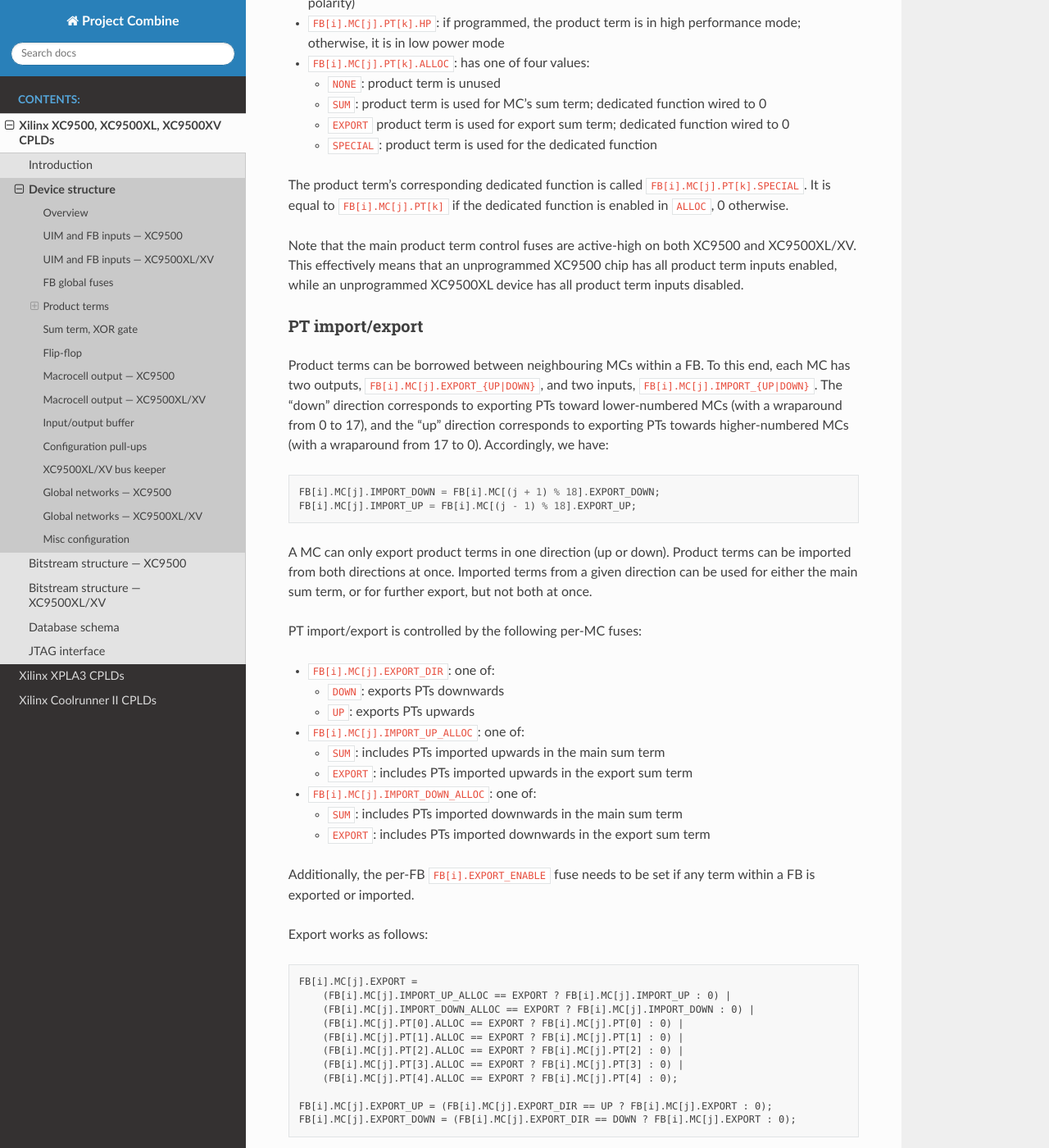
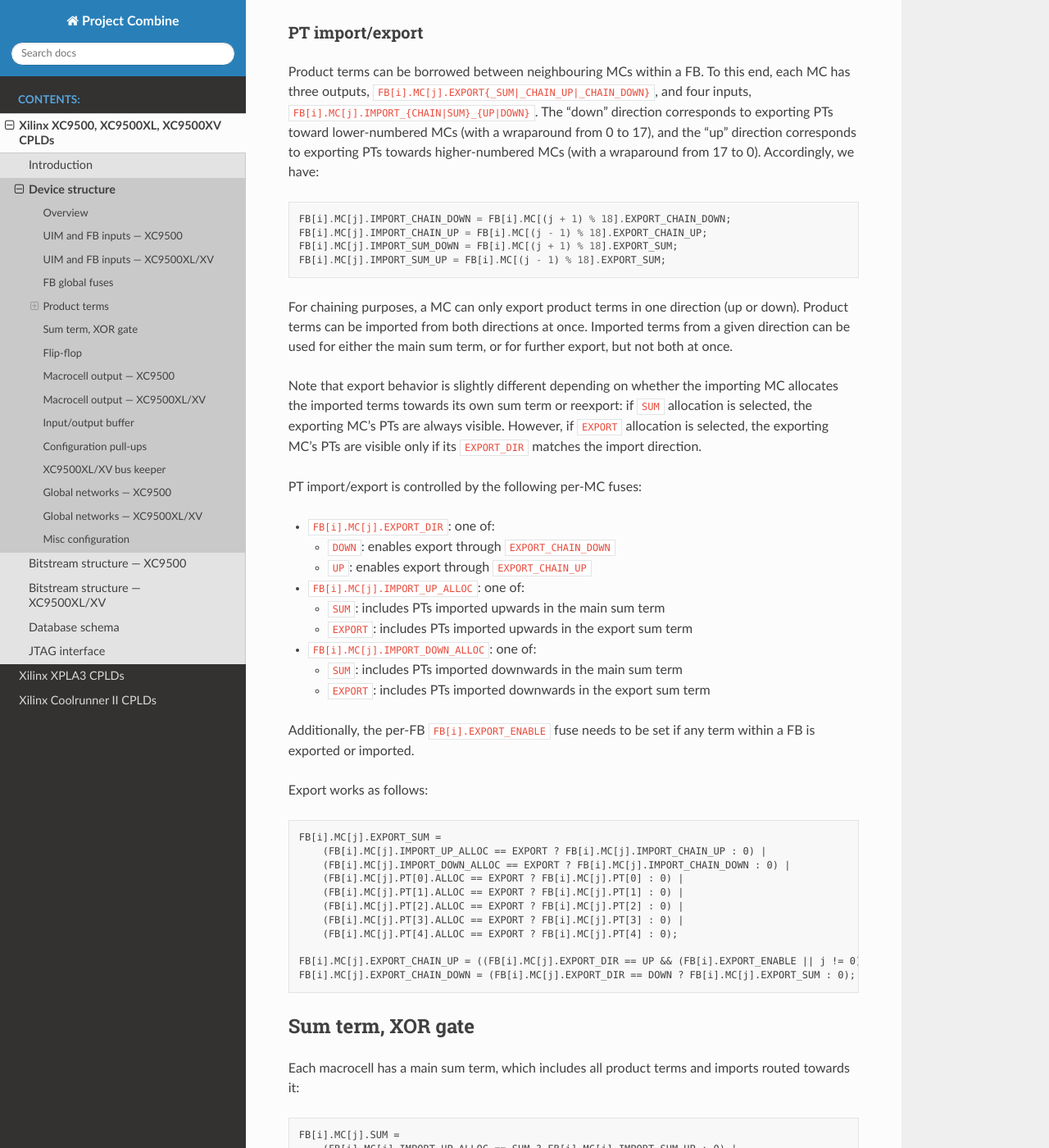
Before and after one commit to prjunnamed/prjcombine, a Sphinx documentation site: the page built from docs/xc9500/structure.rst, in a window 1280 px wide and 1400 px high, scrolled down 3848 px. Shown: the whole window at 82% size. Built offline with Sphinx 7.4.7 and the Read the Docs theme 2.0.0, drawn with Linux system fonts in a browser that asks for light colours; pages that are not in the unit, such as notebooks, are missing from menus; some of the changed text lies outside the part shown.

```diff
--- a/docs/xc9500/structure.rst
+++ b/docs/xc9500/structure.rst
@@ -90,7 +90,7 @@ Each FB has 36 inputs, which we call ``FB[i].IM[j]``.  Each FB input is controll
 
 - mux fuses (``FB[i].IM[j].MUX``) select what is routed to the input.  The combinations include:
 
-  - ``NONE``: the input is a constant ??? (for unused inputs)
+  - ``NONE``: the input is a constant 0 (for unused inputs)
   - ``UIM``: the input is a wire-AND of MC outputs (and the second set of fuses is relevant)
   - ``FBK_MC{k}``: the input is routed through fast feedback path from ``FB[i].MC[k].OUT``
   - ``PAD_FB{k}_MC{l}``: the input is routed from an input buffer ``FB[k].MC[l].IOB.I``
@@ -126,19 +122,17 @@ Each FB has 54 inputs, which we call ``FB[i].IM[j]``.  Each FB input is controll
   FBs within a single device.  In other words, the set of allowed values for these fuses
   depends only on the ``j`` coordinate, but not on ``i``.
 
-.. todo:: check ``NONE`` semantics
-
 
 FB global fuses
 ===============
 
 Each function block has two fuses controlling the entire FB:
 
-- ``FB[i].ENABLE``: function block enable; needs to be programmed to use this function block
-- ``FB[i].EXPORT_ENABLE``: function block PT export enable; needs to be programmed to use PT
-  import/export within this function block
-
-.. todo:: determine what these do exactly
+- ``FB[i].ENABLE``: function block enable; needs to be programmed to use this function block;
+  when not programmed, the product term circuitry will be powered off and all PTs will read as ``1``
+- ``FB[i].EXPORT_ENABLE``: function block PT export enable; should be programmed to use PT
+  import/export within this function block; disabling this masks MC 0 upwards chain export, breaking
+  a combinatorial loop that would otherwise form when no exports are used within a FB
 
 
 Product terms
@@ -186,25 +180,32 @@ has all product term inputs disabled.
 PT import/export
 ----------------
 
-Product terms can be borrowed between neighbouring MCs within a FB.  To this end, each MC has two outputs,
-``FB[i].MC[j].EXPORT_{UP|DOWN}``, and two inputs, ``FB[i].MC[j].IMPORT_{UP|DOWN}``.  The "down" direction
+Product terms can be borrowed between neighbouring MCs within a FB.  To this end, each MC has three outputs,
+``FB[i].MC[j].EXPORT{_SUM|_CHAIN_UP|_CHAIN_DOWN}``, and four inputs, ``FB[i].MC[j].IMPORT_{CHAIN|SUM}_{UP|DOWN}``.  The "down" direction
 corresponds to exporting PTs toward lower-numbered MCs (with a wraparound from 0 to 17), and the "up"
 direction corresponds to exporting PTs towards higher-numbered MCs (with a wraparound from 17 to 0).
 Accordingly, we have::
 
-    FB[i].MC[j].IMPORT_DOWN = FB[i].MC[(j + 1) % 18].EXPORT_DOWN;
-    FB[i].MC[j].IMPORT_UP = FB[i].MC[(j - 1) % 18].EXPORT_UP;
+    FB[i].MC[j].IMPORT_CHAIN_DOWN = FB[i].MC[(j + 1) % 18].EXPORT_CHAIN_DOWN;
+    FB[i].MC[j].IMPORT_CHAIN_UP = FB[i].MC[(j - 1) % 18].EXPORT_CHAIN_UP;
+    FB[i].MC[j].IMPORT_SUM_DOWN = FB[i].MC[(j + 1) % 18].EXPORT_SUM;
+    FB[i].MC[j].IMPORT_SUM_UP = FB[i].MC[(j - 1) % 18].EXPORT_SUM;
 
-A MC can only export product terms in one direction (up or down).
+For chaining purposes, a MC can only export product terms in one direction (up or down).
 Product terms can be imported from both directions at once.
 Imported terms from a given direction can be used for either the main sum term, or for further export, but not both at once.
+
+Note that export behavior is slightly different depending on whether the importing MC allocates the imported
+terms towards its own sum term or reexport: if ``SUM`` allocation is selected, the exporting MC's PTs are always
+visible.  However, if ``EXPORT`` allocation is selected, the exporting MC's PTs are visible only if its ``EXPORT_DIR``
+matches the import direction.
 
 PT import/export is controlled by the following per-MC fuses:
 
 - ``FB[i].MC[j].EXPORT_DIR``: one of:
 
-  - ``DOWN``: exports PTs downwards
-  - ``UP``: exports PTs upwards
+  - ``DOWN``: enables export through ``EXPORT_CHAIN_DOWN``
+  - ``UP``: enables export through ``EXPORT_CHAIN_UP``
 
 - ``FB[i].MC[j].IMPORT_UP_ALLOC``: one of:
 
@@ -220,19 +221,17 @@ Additionally, the per-FB ``FB[i].EXPORT_ENABLE`` fuse needs to be set if any ter
 
 Export works as follows::
 
-    FB[i].MC[j].EXPORT =
-        (FB[i].MC[j].IMPORT_UP_ALLOC == EXPORT ? FB[i].MC[j].IMPORT_UP : 0) |
-        (FB[i].MC[j].IMPORT_DOWN_ALLOC == EXPORT ? FB[i].MC[j].IMPORT_DOWN : 0) |
+    FB[i].MC[j].EXPORT_SUM =
+        (FB[i].MC[j].IMPORT_UP_ALLOC == EXPORT ? FB[i].MC[j].IMPORT_CHAIN_UP : 0) |
+        (FB[i].MC[j].IMPORT_DOWN_ALLOC == EXPORT ? FB[i].MC[j].IMPORT_CHAIN_DOWN : 0) |
         (FB[i].MC[j].PT[0].ALLOC == EXPORT ? FB[i].MC[j].PT[0] : 0) |
         (FB[i].MC[j].PT[1].ALLOC == EXPORT ? FB[i].MC[j].PT[1] : 0) |
         (FB[i].MC[j].PT[2].ALLOC == EXPORT ? FB[i].MC[j].PT[2] : 0) |
         (FB[i].MC[j].PT[3].ALLOC == EXPORT ? FB[i].MC[j].PT[3] : 0) |
         (FB[i].MC[j].PT[4].ALLOC == EXPORT ? FB[i].MC[j].PT[4] : 0);
 
-    FB[i].MC[j].EXPORT_UP = (FB[i].MC[j].EXPORT_DIR == UP ? FB[i].MC[j].EXPORT : 0);
-    FB[i].MC[j].EXPORT_DOWN = (FB[i].MC[j].EXPORT_DIR == DOWN ? FB[i].MC[j].EXPORT : 0);
-
-.. todo:: verify all of the above
+    FB[i].MC[j].EXPORT_CHAIN_UP = ((FB[i].MC[j].EXPORT_DIR == UP && (FB[i].EXPORT_ENABLE || j != 0)) ? FB[i].MC[j].EXPORT_SUM : 0);
+    FB[i].MC[j].EXPORT_CHAIN_DOWN = (FB[i].MC[j].EXPORT_DIR == DOWN ? FB[i].MC[j].EXPORT_SUM : 0);
 
 
 Sum term, XOR gate
@@ -241,8 +240,8 @@ Sum term, XOR gate
 Each macrocell has a main sum term, which includes all product terms and imports routed towards it::
 
     FB[i].MC[j].SUM =
-        (FB[i].MC[j].IMPORT_UP_ALLOC == SUM ? FB[i].MC[j].IMPORT_UP : 0) |
-        (FB[i].MC[j].IMPORT_DOWN_ALLOC == SUM ? FB[i].MC[j].IMPORT_DOWN : 0) |
+        (FB[i].MC[j].IMPORT_UP_ALLOC == SUM ? FB[i].MC[j].IMPORT_SUM_UP : 0) |
+        (FB[i].MC[j].IMPORT_DOWN_ALLOC == SUM ? FB[i].MC[j].IMPORT_SUM_DOWN : 0) |
         (FB[i].MC[j].PT[0].ALLOC == SUM ? FB[i].MC[j].PT[0] : 0) |
         (FB[i].MC[j].PT[1].ALLOC == SUM ? FB[i].MC[j].PT[1] : 0) |
         (FB[i].MC[j].PT[2].ALLOC == SUM ? FB[i].MC[j].PT[2] : 0) |
@@ -411,7 +408,7 @@ The output is routed to up to three places:
 The output to UIM additionally goes through (emulated) output enable logic, which can be used
 to implement emulated on-chip tristate buses in conjunction with the UIM wire-AND logic::
 
-    FB[i].MC[j].OUT_UIM = FB[i].MC[j].UIM_OE ? FB[i].MC[j].OUT ^ FB[i].MC[j].UIM_OUT_INV : 1;
+    FB[i].MC[j].OUT_UIM = (FB[i].MC[j].UIM_OE ? FB[i].MC[j].OUT : 1) ^ FB[i].MC[j].UIM_OUT_INV;
 
 The fuses involved are:
 
@@ -575,12 +570,12 @@ The fuses involved are:
 
 - ``FCLK[i].MUX``: selects the input routed to ``FCLK[i]``
 
-  - ``NONE``: const ???
+  - ``NONE``: const 0
   - ``GCLK[i]``: the corresponding ``GCLK`` pad
 
 - ``FOE[i].MUX``: selects the input routed to ``FOE[i]``
 
-  - ``NONE``: const ???
+  - ``NONE``: const 0
   - ``FOE[i]``: the corresponding ``FOE`` pad
 
   These fuses have two variants in the database: the ``SMALL`` variant is applicable
@@ -605,13 +598,11 @@ an enable fuse.
 
 The fuses involved are:
 
-- ``FCLK[i].EN``: if programmed, the given ``FCLK`` network is active and connected to the ``GCLK[i]`` pad
-- ``FOE[i].EN``: if programmed, the given ``FOE`` network is active and connected to the ``GOE[i]`` pad
+- ``FCLK[i].EN``: if programmed, the given ``FCLK`` network is active and connected to the ``GCLK[i]`` pad; otherwise, it's const-0
+- ``FOE[i].EN``: if programmed, the given ``FOE`` network is active and connected to the ``GOE[i]`` pad; otherwise, it's const-0
 - ``FSR.INV``: if programmed, the ``GSR`` pad is inverted before driving ``FSR`` network
 
 The ``FSR`` network is always enabled.
-
-.. todo:: what does disabled network do
 
 
 Misc configuration
```
Also changed, not shown: other parts of docs/xc9500/structure.rst (+1 -11 lines), docs/xc9500/jtag.rst (+8 -0 lines).
